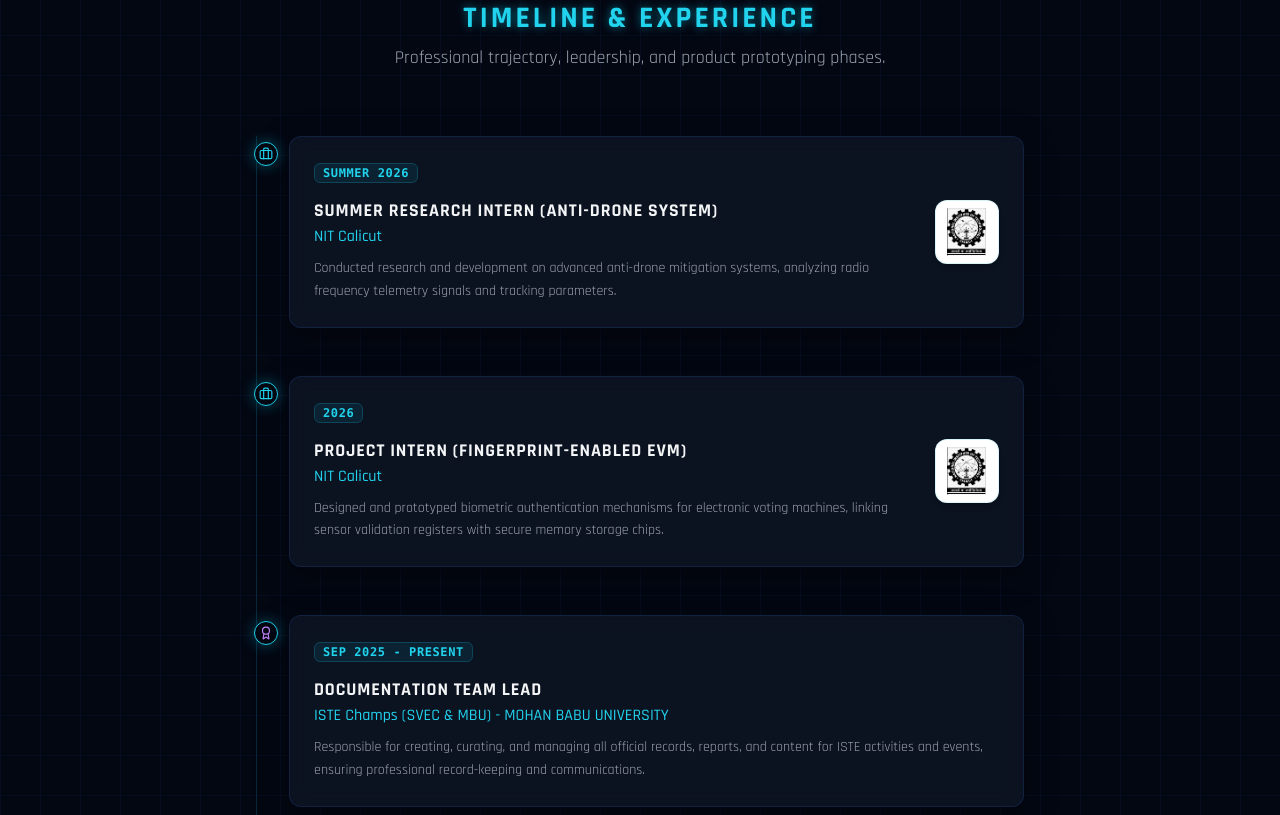
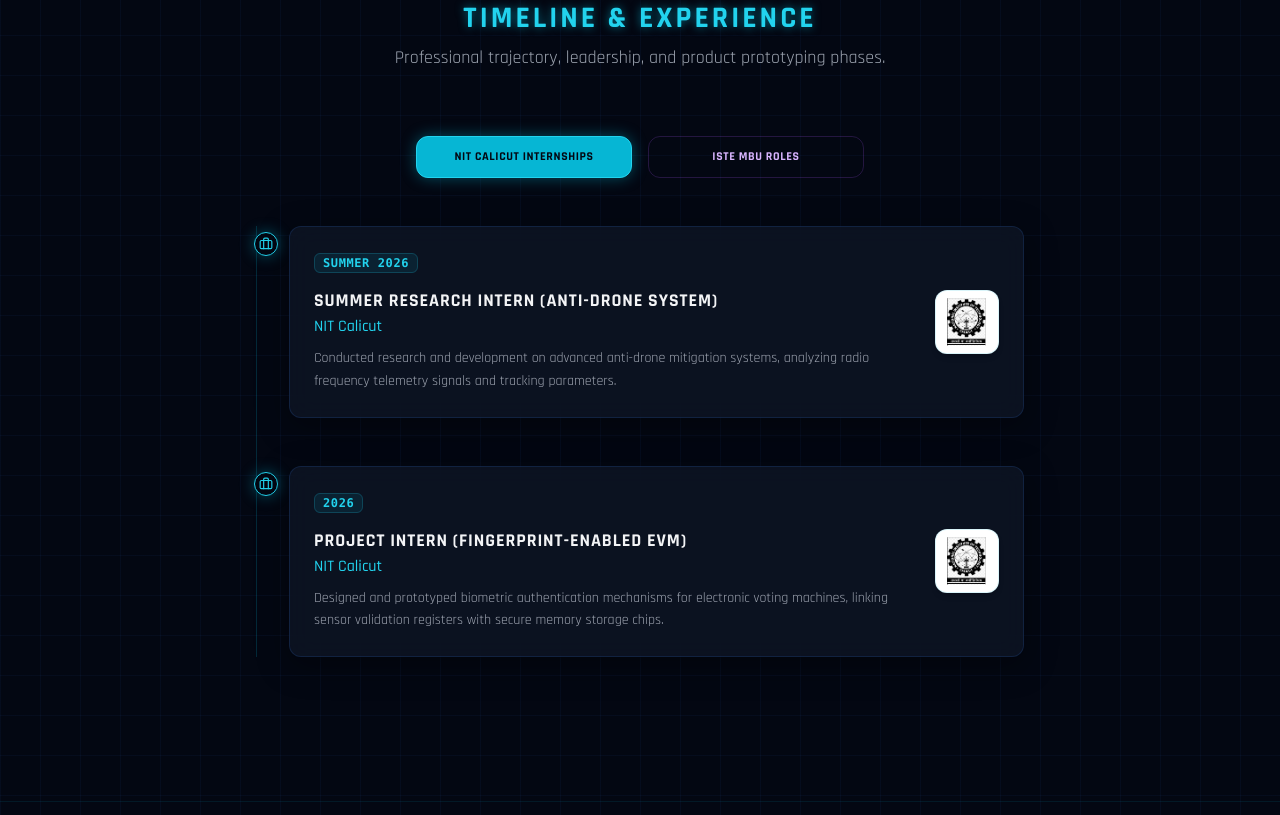
Before and after one commit to PraneethKV27/Portfolio, a React (Vite) app: page / in a window 1280 px wide. Shown: the part 2885-3700 px from the top of the page. Built offline with nearby package versions, Linux system fonts and the light colour scheme.

Commit message:
Separate NIT Calicut and ISTE experiences into distinct tab bars

```diff
--- a/src/App.jsx
+++ b/src/App.jsx
@@ -8,6 +8,7 @@ export default function App() {
   const [formData, setFormData] = useState({ name: '', email: '', message: '' });
   const [submitting, setSubmitting] = useState(false);
   const [submitted, setSubmitted] = useState(false);
+  const [activeExpTab, setActiveExpTab] = useState('nit');
 
   const stats = [
     { label: 'Projects Completed', val: 12 },
@@ -336,8 +337,40 @@ export default function App() {
           </p>
         </div>
 
+        {/* Tab Switcher */}
+        <div className="flex justify-center gap-4 mb-12 max-w-md mx-auto">
+          <button
+            onClick={() => setActiveExpTab('nit')}
+            className={`flex-1 py-3 px-4 rounded-xl font-cyber font-bold tracking-wider text-xs border uppercase transition-all duration-300 cursor-pointer ${
+              activeExpTab === 'nit'
+                ? 'bg-cyan-500 text-gray-950 border-cyan-400 shadow-glow-cyan'
+                : 'border-cyan-500/20 hover:border-cyan-400/50 hover:bg-cyan-500/5 text-cyan-400'
+            }`}
+          >
+            NIT Calicut Internships
+          </button>
+          <button
+            onClick={() => setActiveExpTab('iste')}
+            className={`flex-1 py-3 px-4 rounded-xl font-cyber font-bold tracking-wider text-xs border uppercase transition-all duration-300 cursor-pointer ${
+              activeExpTab === 'iste'
+                ? 'bg-purple-500 text-gray-950 border-purple-400 shadow-glow-purple'
+                : 'border-purple-500/20 hover:border-purple-400/50 hover:bg-purple-500/5 text-purple-300'
+            }`}
+          >
+            ISTE MBU Roles
+          </button>
+        </div>
+
         <div className="relative border-l border-cyan-500/20 max-w-3xl mx-auto pl-6 sm:pl-8">
-          {timeline.map((item, i) => (
+          {timeline
+            .filter((item) => {
+              if (activeExpTab === 'nit') {
+                return item.company.includes('NIT Calicut');
+              } else {
+                return item.company.includes('ISTE');
+              }
+            })
+            .map((item, i) => (
               <div key={i} className="mb-12 relative">
                 {/* Timeline marker */}
                 <div className="absolute -left-[35px] top-1.5 w-6 h-6 rounded-full bg-gray-950 border border-cyan-400 flex items-center justify-center shadow-glow-cyan">
```
Lines whose indentation alone changed are shown as unchanged.
